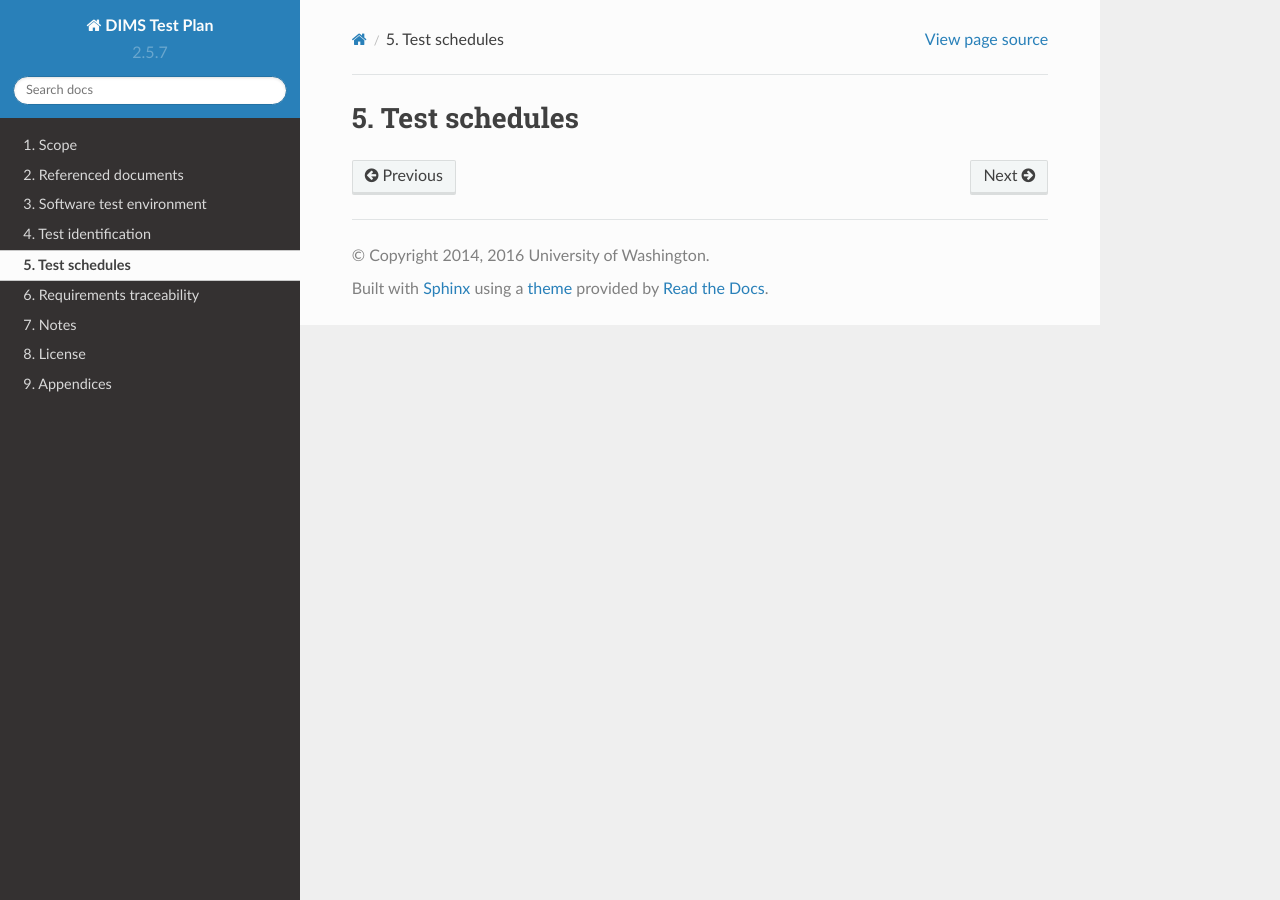
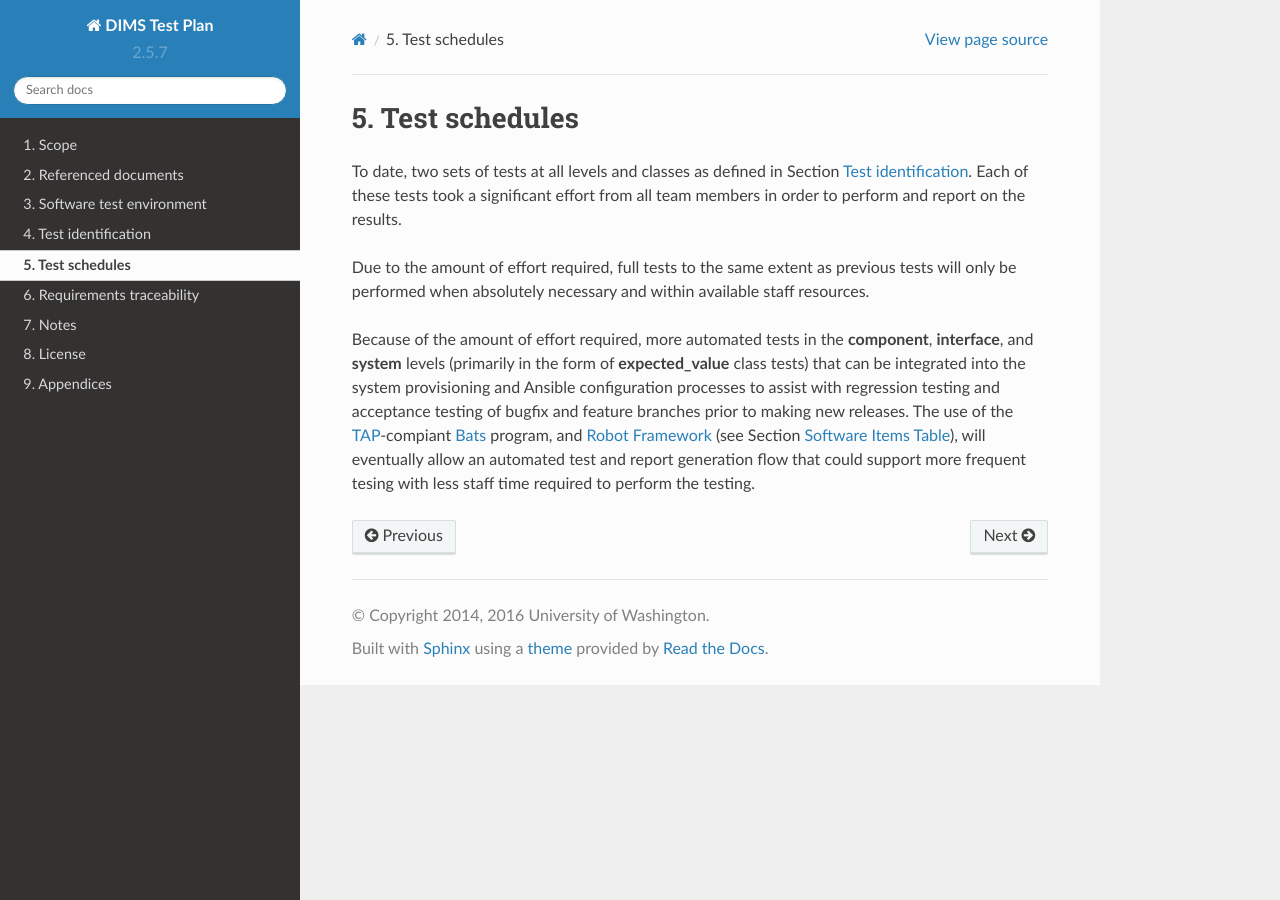
Before and after one commit to uw-dims/dims-tp, a Sphinx documentation site: the page built from docs/source/schedules.rst, in a window 1280 px wide. Built offline with Sphinx 7.4.7 and the Read the Docs theme 2.0.0, drawn with Linux system fonts in a browser that asks for light colours.

Commit message:
Complete the schedule section

```diff
--- a/docs/source/schedules.rst
+++ b/docs/source/schedules.rst
@@ -22,3 +22,26 @@ Test schedules
    Software Test Report (STR)
 
 ..
+
+To date, two sets of tests at all levels and classes as defined in Section
+:ref:`testidentification`. Each of these tests took a significant effort from
+all team members in order to perform and report on the results.
+
+Due to the amount of effort required, full tests to the same extent as
+previous tests will only be performed when absolutely necessary and within
+available staff resources.
+
+Because of the amount of effort required, more automated tests in the
+**component**, **interface**, and **system** levels (primarily in the
+form of **expected_value** class tests) that can be integrated into
+the system provisioning and Ansible configuration processes to assist
+with regression testing and acceptance testing of bugfix and feature
+branches prior to making new releases.  The use of the `TAP`_-compiant
+`Bats`_ program, and `Robot Framework`_ (see Section :ref:`swtable`),
+will eventually allow an automated test and report generation flow that could
+support more frequent tesing with less staff time required to perform the
+testing.
+
+.. _Robot Framework: http://robotframework.org/
+.. _Bats: https://github.com/sstephenson/bats#bats-bash-automated-testing-system
+.. _TAP: http://testanything.org
```
